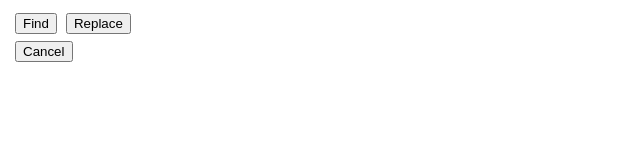
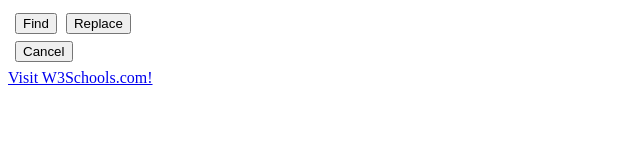
Before and after one commit to MuhammadHamzaAmir/SN-Scripts, a website: page UI Macro/FindAndReplaceButtons.html in a window 1280 px wide. Shown: the whole page, without its empty margins (0-640 px from the left). Drawn offline with Linux system fonts and the light colour scheme.

Commit message:
a link template to be used

```diff
--- a/UI Macro/FindAndReplaceButtons.html
+++ b/UI Macro/FindAndReplaceButtons.html
@@ -28,6 +28,9 @@
         <br/>
         <button type="button" class="btn btn-default" id="btnCancel" onclick="continueCancel()">Cancel</button>
     </div>
+    <!-- a tag that open in other tab -->
+    <a href="https://www.w3schools.com" target="_blank" rel="noopener">Visit W3Schools.com!</a>
+
 
 </body>
 
```
